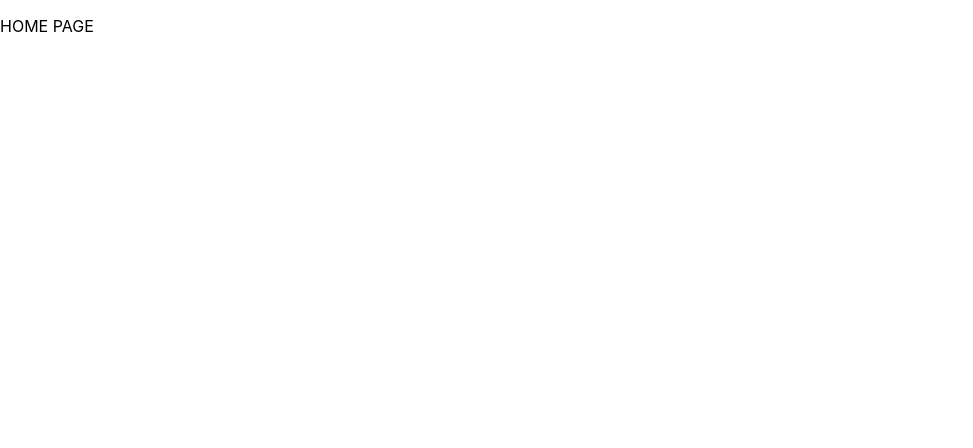
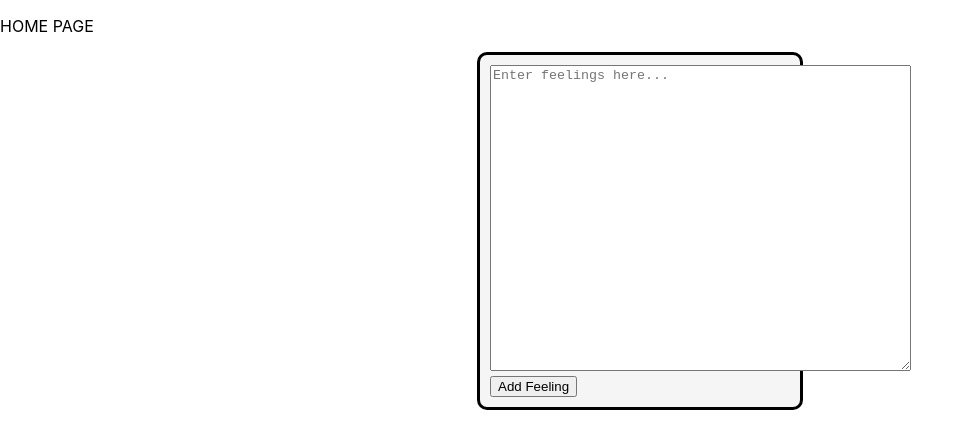
Before and after one commit to quinncidences/feelings_application_fe, a React (Create React App) app: page /newpost in a window 1280 px wide. Shown: the top 448 px of the page, without its empty margins (0-973 px from the left). Built offline with nearby package versions, Linux system fonts and the light colour scheme.

Commit message:
got post and user forms properly persisting to the db

```diff
--- a/src/App.css
+++ b/src/App.css
@@ -3,6 +3,28 @@
   border: solid;
   border-radius: 10px;
   width: 300px;
+  height: 500px;
+  height: auto;
+  float: center;
+  margin: auto;
+  padding: 10px;
+}
+.new-post-container {
+  background-color: #f5f5f5;
+  border: solid;
+  border-radius: 10px;
+  width: 300px;
+  height: 500px;
+  height: auto;
+  float: center;
+  margin: auto;
+  padding: 10px;
+}
+.account-container {
+  background-color: #f5f5f5;
+  border: solid;
+  border-radius: 10px;
+  width: 350px;
   height: 500px;
   height: auto;
   float: center;
--- a/src/App.js
+++ b/src/App.js
@@ -5,6 +5,7 @@ import { BrowserRouter as Router, Route} from 'react-router-dom';
 import Home from './containers/Home'
 import Login from './components/Login'
 import NewAccount from './components/NewAccount'
+import NewPost from './components/NewPost'
 import Main from './containers/Main'
 
 function App() {
@@ -18,8 +19,8 @@ function App() {
           <Route exact path="/newaccount" component={NewAccount} />
           {/* I want this to show up without the HOME content */}
           <Route exact path="/main" component={Main} />
-          {/*<Route exact path="/newpost" component={NewPost} />
-        <Route exact path="/posts" component={Post} /> */}
+          <Route exact path="/newpost" component={NewPost} />
+          {/*<Route exact path="/posts" component={Post} /> */}
         </Router>
       </header>
     </div>
--- a/src/components/NewAccount.js
+++ b/src/components/NewAccount.js
@@ -11,6 +11,7 @@ class NewAccount extends React.Component {
   }
 
   newUserSubmit(ev) {
+    console.log("pw:", ev.target.elements.password.value)
     ev.preventDefault()
 
     fetch('http://localhost:3000/users', {
@@ -31,12 +32,12 @@ class NewAccount extends React.Component {
     })
   })
     .then(r => r.json())
-    .then(console.log("CREATED"))
+    .then(r => console.log(r))
   }
 
   render() {
   return (
-    <div>
+    <div className="account-container">
       <form onSubmit={(ev) => this.newUserSubmit(ev)}>
         <div>
           <input type="text" name="firstname" placeholder="First Name" />
--- a/src/components/NewPost.js
+++ b/src/components/NewPost.js
@@ -12,14 +12,15 @@ class Post extends React.Component {
       Accept: 'application/json'
     },
     body: JSON.stringify({
-      user: {
+      post: {
         "user_id": 1,
-        "password": ev.target.elements.content.value
+        //Will be targeted to find the user id of whoever is logged in
+        "content": ev.target.elements.content.value
       }
     })
   })
     .then(r => r.json())
-    .then(console.log("CREATED"))
+    .then(r => console.log("CREATED POST"))
   }
 
 
--- a/src/containers/Main.js
+++ b/src/containers/Main.js
@@ -1,5 +1,4 @@
 import React from 'react';
-import NewPost from '../components/NewPost'
 import Post from '../components/Post'
 
 const POSTS = 'http://localhost:3000/posts'
```
